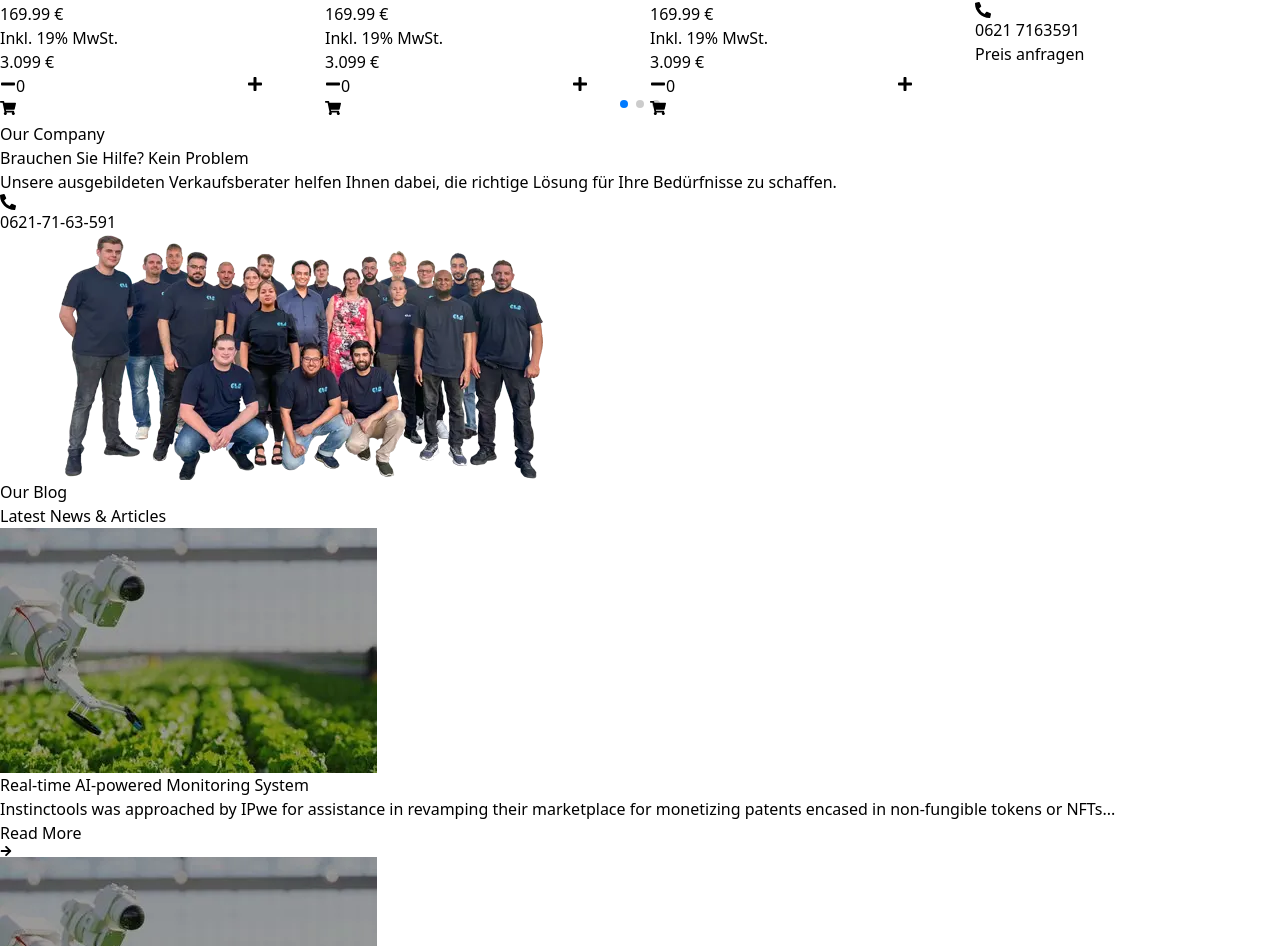
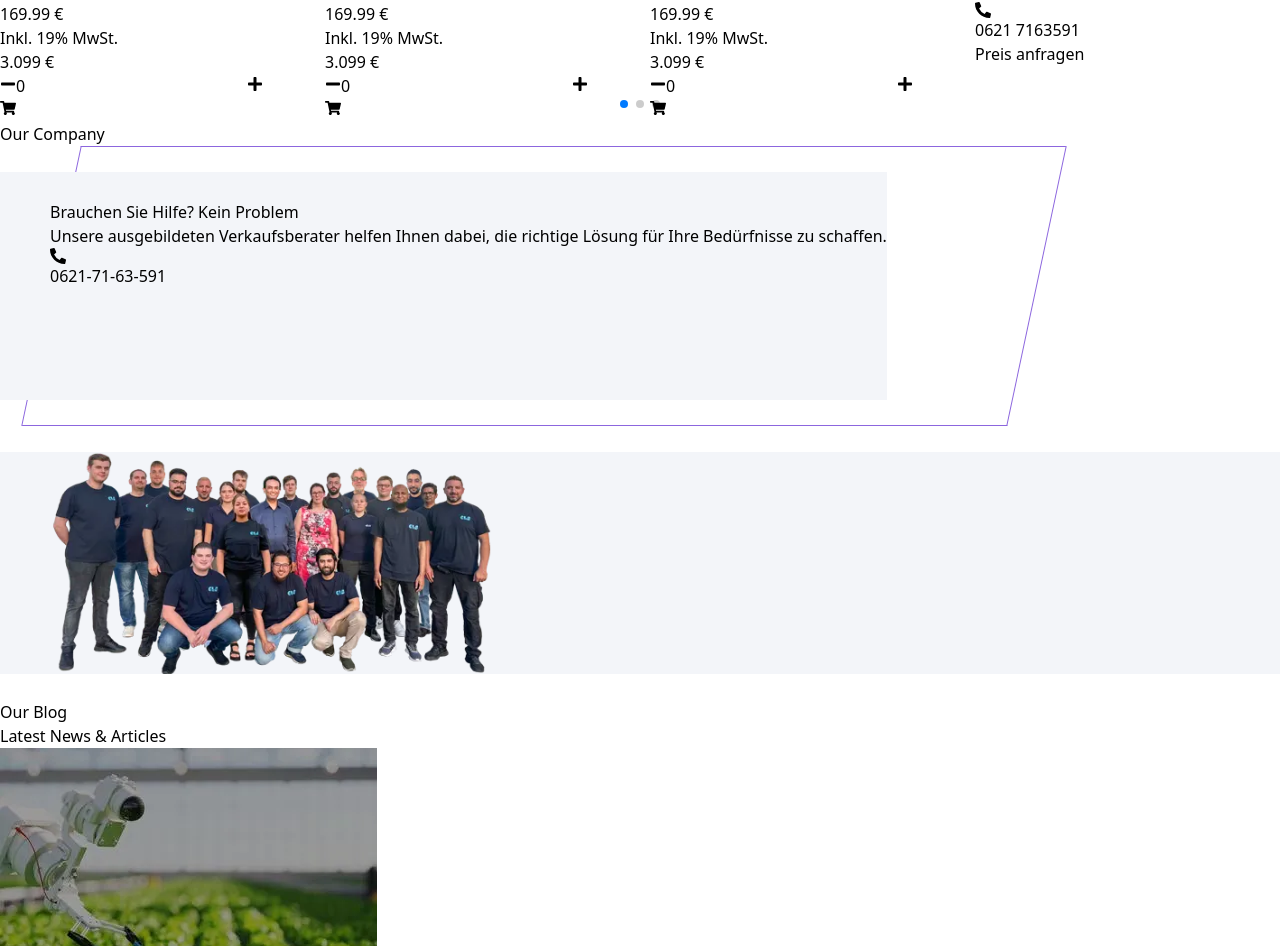
Before and after one commit to Amitsengupta332/cls-security, a React (Vite) app: page / in a window 1280 px wide. Shown: the part 8930-9876 px from the top of the page. Built offline with nearby package versions, Linux system fonts and the light colour scheme.

Commit message:
company portfolio

```diff
--- a/src/Components/CompanyPortfolio/CompanyPortfolio.jsx
+++ b/src/Components/CompanyPortfolio/CompanyPortfolio.jsx
@@ -4,105 +4,59 @@ import { FaPhoneAlt } from "react-icons/fa";
 export default function CompanyPortfolio() {
   return (
     <section id="companygroup" className="py-20 bg-white">
+
       {/* Title */}
-      <div className="text-center mb-12">
-        <h2 className="text-3xl md:text-4xl font-semibold text-gray-800">
+      <div className="text-center mb-16">
+        <h2 className="text-3xl md:text-4xl font-semibold text-[#433f39]">
           Our Company
         </h2>
       </div>
 
-      <div className="max-w-7xl mx-auto px-6">
-        {/* Outer Box */}
-        <div className="relative bg-gray-100 rounded-xl p-10 md:p-14 overflow-hidden">
-          {/* Border Effect */}
-          <div className="absolute inset-0 border border-purple-400 rounded-xl pointer-events-none"></div>
+      <div className="max-w-7xl mx-auto px-4">
 
-          <div className="grid grid-cols-1 lg:grid-cols-2 items-center gap-10">
-            {/* LEFT TEXT */}
-            <div className="z-10">
-              <h3 className="text-2xl md:text-3xl font-semibold mb-4">
+        <div className="grid grid-cols-1 lg:grid-cols-2 gap-0">
+
+          {/* LEFT (IMPORTANT) */}
+          <div className="companyContactText relative">
+
+            {/* PURPLE DRAW (HERE ONLY) */}
+            <div className="draw draw_color-left draw_f-left draw_purple-no-opacity active"></div>
+
+            <div className="groupContactnum">
+
+              <h4 className="text-2xl font-semibold mb-4">
                 Brauchen Sie Hilfe? Kein Problem
-              </h3>
+              </h4>
 
-              <p className="text-gray-600 mb-6 leading-relaxed max-w-lg">
-                Unsere ausgebildeten Verkaufsberater helfen Ihnen dabei, die
-                richtige Lösung für Ihre Bedürfnisse zu schaffen.
+              <p className="text-gray-700 mb-6 leading-relaxed">
+                Unsere ausgebildeten Verkaufsberater helfen Ihnen dabei,
+                die richtige Lösung für Ihre Bedürfnisse zu schaffen.
               </p>
 
-              <div className="flex items-center gap-3 text-xl font-semibold text-black">
+              <a
+                href="tel:+496217163591"
+                className="flex items-center gap-3 text-2xl font-semibold text-black"
+              >
                 <FaPhoneAlt />
-                <a href="tel:+496217163591" className="hover:underline">
                 0621-71-63-591
               </a>
+
             </div>
           </div>
 
-            {/* RIGHT IMAGE */}
-            <div className="relative z-10 flex justify-center lg:justify-end">
+          {/* RIGHT */}
+          <div className="companyGroupPhoto group-card-item flex justify-center lg:justify-end">
+
             <img
               src={teamImg}
               alt="CLS Team"
               className="max-w-full h-auto object-contain"
             />
+
           </div>
-          </div>
+
         </div>
       </div>
     </section>
   );
 }
-
-// import teamImg from "../../assets/img/CLS_Team.webp";
-
-// export default function CompanyPortfolio() {
-//   return (
-//     <section id="companygroup" className="py-24 bg-white">
-//       {/* Title */}
-//       <div className="text-center mb-16">
-//         <h2 className="text-4xl font-semibold text-gray-800">Our Company</h2>
-//       </div>
-
-//       <div className="max-w-7xl mx-auto px-6">
-//         {/* Wrapper */}
-//         <div className="company-frame-wrap">
-//           {/* Purple Border */}
-//           <div className="company-frame"></div>
-
-//           {/* Gray Box */}
-//           <div className="relative bg-gray-50 rounded-xl py-14 px-12 z-10">
-//             <div className="grid grid-cols-1 lg:grid-cols-2 items-center gap-10">
-//               {/* LEFT */}
-//               <div>
-//                 <h3 className="text-2xl md:text-3xl font-semibold mb-4">
-//                   Brauchen Sie Hilfe? Kein Problem
-//                 </h3>
-
-//                 <p className="text-gray-600 mb-6 leading-relaxed max-w-xl">
-//                   Unsere ausgebildeten Verkaufsberater helfen Ihnen dabei, die
-//                   richtige Lösung für Ihre Bedürfnisse zu schaffen.
-//                 </p>
-
-//                 <div className="flex items-center gap-3 text-xl font-medium">
-//                   <span className="icon-phone"></span>
-
-//                   <a href="tel:+496217163591" className="hover:underline">
-//                     0621-71-63-591
-//                   </a>
-//                 </div>
-//               </div>
-
-//               {/* RIGHT */}
-//               <div className="flex justify-center lg:justify-end">
-//                 <img
-//                   src={teamImg}
-//                   alt="CLS Team"
-//                   className="max-w-full h-auto"
-//                 />
-//               </div>
-//             </div>
-//           </div>
-//         </div>
-//       </div>
-//     </section>
-//   );
-// }
--- a/src/index.css
+++ b/src/index.css
@@ -7,7 +7,7 @@
 
 /* Full Width Purple Frame */
 
-.company-frame-wrap {
+/* .company-frame-wrap {
   position: relative;
   overflow: visible;
 }
@@ -27,4 +27,126 @@
 
   pointer-events: none;
   z-index: 0;
+} */
+.companyContactText,
+.companyGroupPhoto {
+  padding: 0;
 }
+
+.groupContactnum,
+.group-card-item {
+  background: #f3f5f9;
+  position: relative;
+  z-index: 999;
+  margin-top: 26px;
+  margin-bottom: 26px;
+}
+
+.groupContactnum {
+  padding-left: 50px;
+  padding-top: 28px;
+  padding-bottom: 28px;
+}
+
+.group-card-item img {
+  height: 222px;
+}
+
+/* ===== PURPLE DRAW BORDER ===== */
+
+.draw {
+  transition: color 0.45s;
+  width: 77vw;
+
+  /* IMPORTANT */
+  height: 100%;
+
+  display: block;
+  position: absolute;
+  top: 0;
+  bottom: 0;
+
+  transform: skewX(-12deg);
+  z-index: 3;
+}
+
+
+/* .draw {
+  transition: color 0.45s;
+  width: 77vw;
+  height: calc(100% + 0px);
+  display: block;
+  position: absolute;
+  transform: skewX(-12deg);
+  z-index: 3;
+} */
+
+.draw_f-left {
+  left: 51px;
+}
+
+.draw:before,
+.draw:after {
+  content: "";
+  position: absolute;
+  border: 1px solid transparent;
+  width: 0;
+  height: 0;
+}
+
+.draw_color-left:before,
+.draw_color-left:after {
+  bottom: 0;
+  left: 0;
+}
+
+.draw_purple-no-opacity.active:before {
+  border-top-color: #8c66de;
+  border-left-color: #8c66de;
+}
+
+.draw_purple-no-opacity.active:after {
+  border-right-color: #8c66de;
+  border-bottom-color: #8c66de;
+}
+
+.draw_color-left.active:before {
+  width: 100%;
+  height: 100%;
+  transition:
+    height 0.45s ease-out,
+    width 0.45s ease-out 0.45s;
+}
+
+.draw_color-left.active:after {
+  width: 100%;
+  height: 100%;
+  transition:
+    height 0.45s ease-out 0.45s,
+    width 0.45s ease-out;
+}
+
+.company-wrapper {
+  position: relative;
+  overflow: visible;
+  min-height: 260px;
+}
+
+.companyContactText {
+  position: relative;
+}
+
+.company-inner {
+  transform: skewX(-12deg);
+  background: #f3f5f9;
+  border-radius: 12px;
+}
+
+.company-inner > * {
+  transform: skewX(12deg); /* text straight রাখার জন্য */
+}
+.companyContactText {
+  min-height: 280px;
+  display: flex;
+  align-items: stretch;
+}
```
Lines whose indentation alone changed are shown as unchanged.
